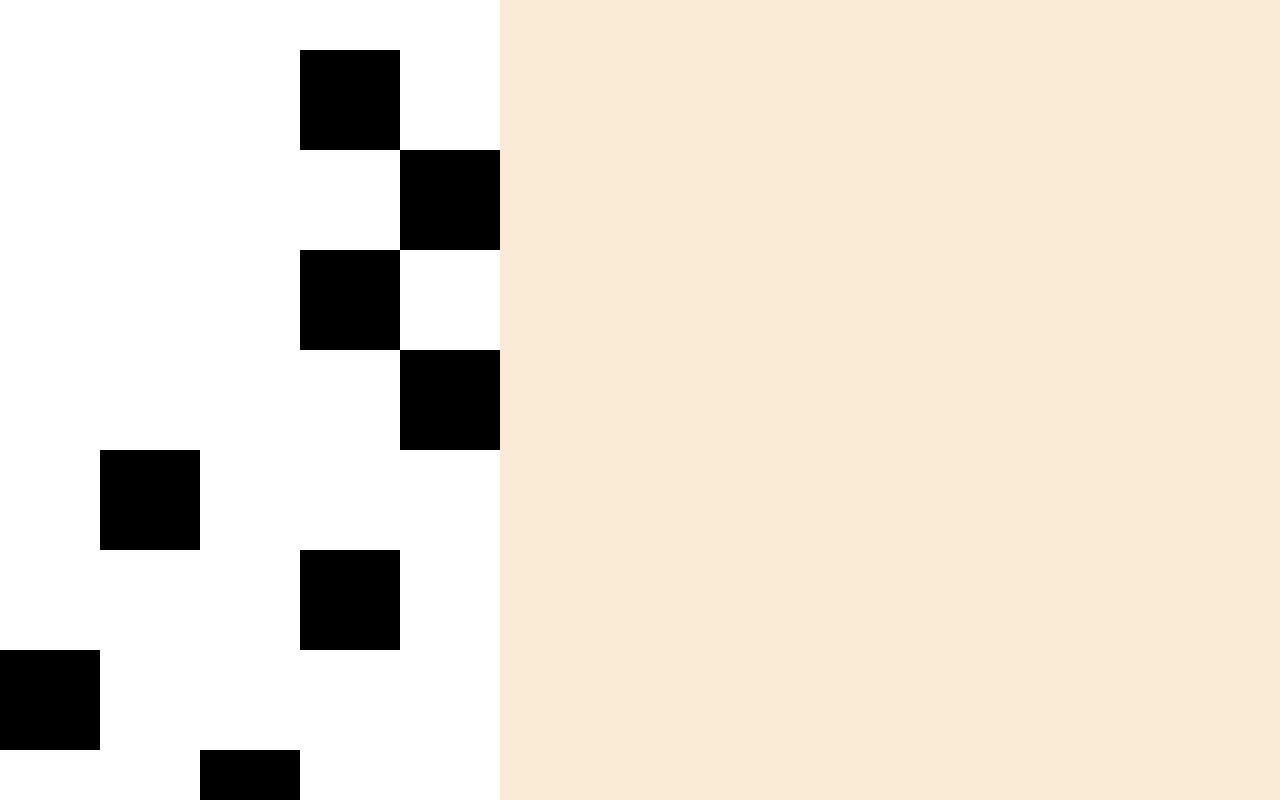
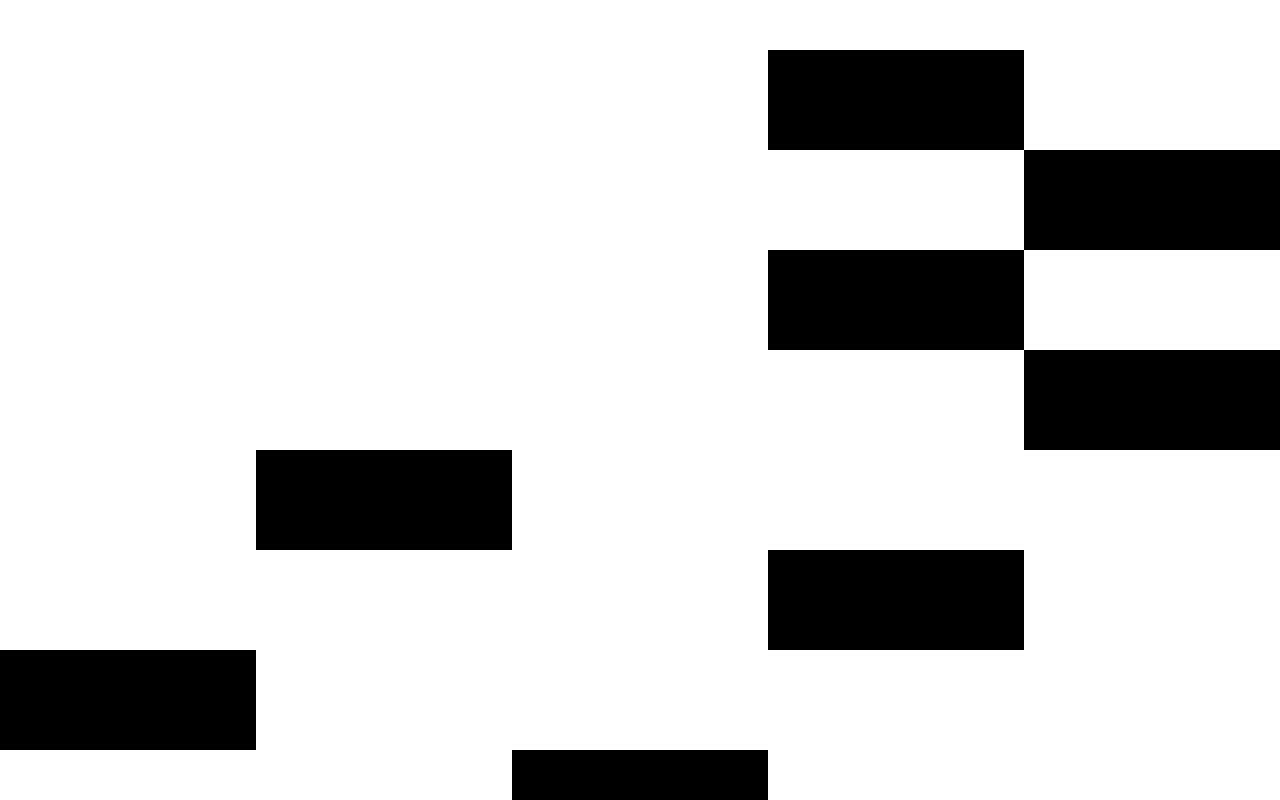
Before and after one commit to MSamor/No-White, a plain HTML site: page index.html in a window 1280 px wide. Drawn offline with Linux system fonts and the light colour scheme.

Commit message:
移动端更新为touch事件

```diff
--- a/css/css.css
+++ b/css/css.css
@@ -2,13 +2,13 @@ html {
     background-color: antiquewhite;
 }
 .warp {
-    width: 500px;
+    width: 100%;
     height: 800px;
     background-color: rgb(255, 255, 255);
     overflow: hidden;
 }
 .warp1 {
-    width: 500px;
+    width: 100%;
     height: 800px;
     background-color: rgb(255, 255, 255);
     overflow: hidden;
--- a/javascript/js.js
+++ b/javascript/js.js
@@ -33,7 +33,7 @@ function line() { //添加一行
                     divs.style.backgroundColor = 'black';
                     $(divs).attr('id', 'point')
                 }
-                $(divs).on('click', function () {
+                $(divs).on('touchstart', function () {
                     if ($(this).attr('id') == 'point') {
                         console.log('得分')
                         $(this).css('backgroundColor', 'white')
```
